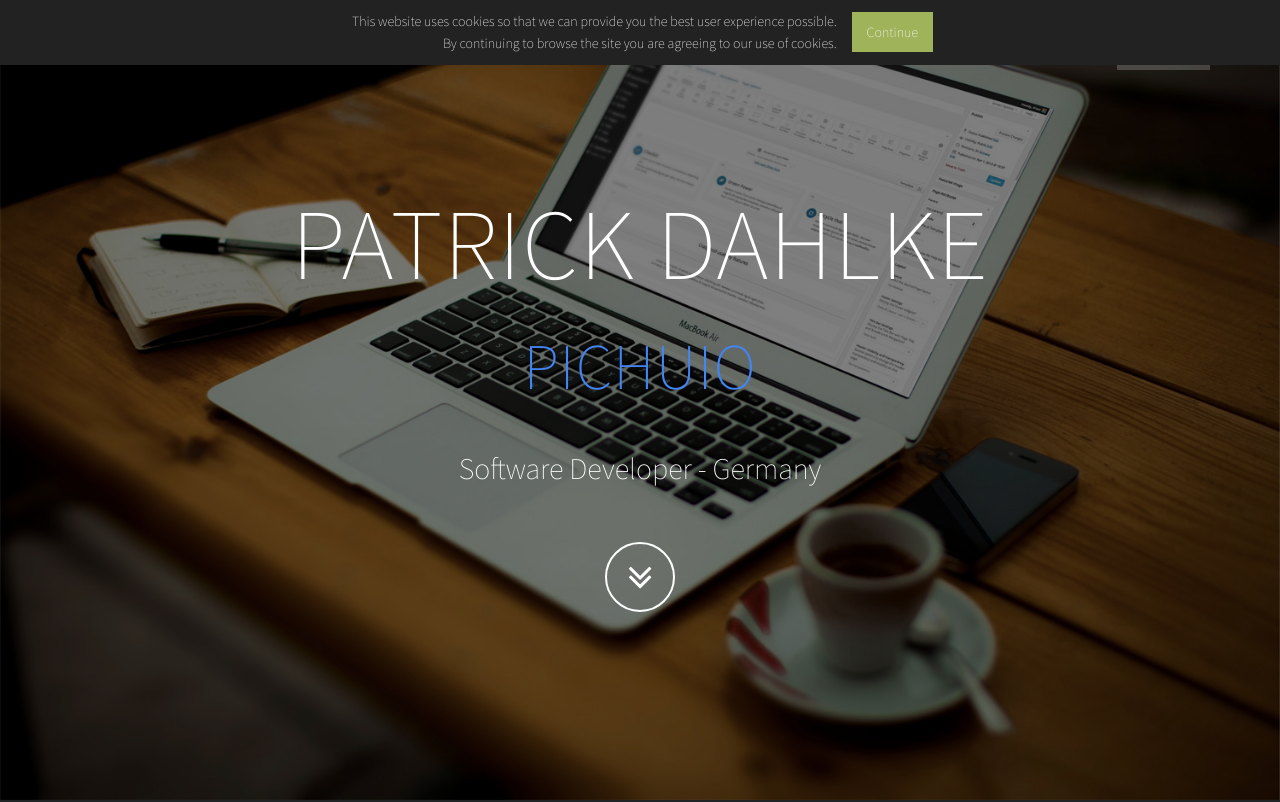
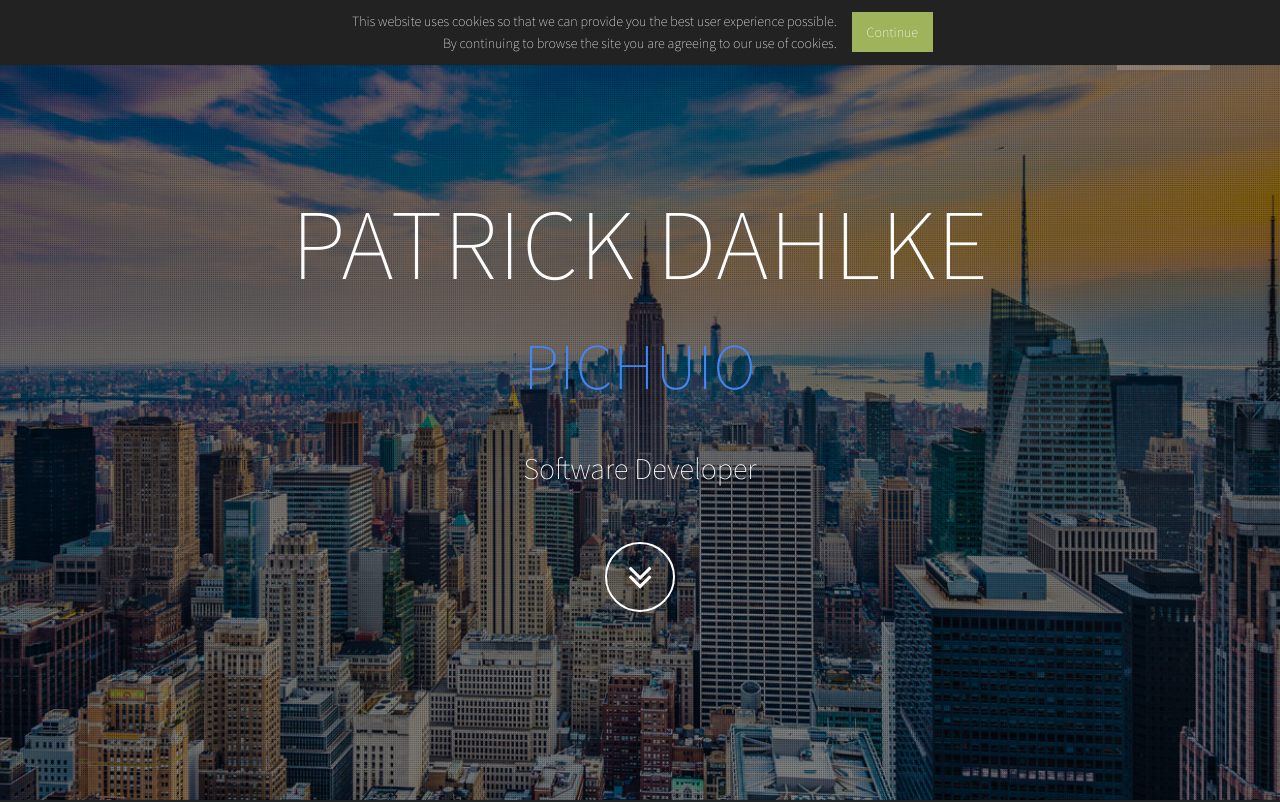
Before and after one commit to patdhlk/patdhlk.github.io, a plain HTML site: page index.html in a window 1280 px wide. Shown: the top 802 px of the page. Drawn offline with Linux system fonts and the light colour scheme; some packages are replaced by stand-ins of ours; grey boxes are pictures that could not be loaded.

Commit message:
background img

```diff
--- a/assets/css/scss/layout/_content.scss
+++ b/assets/css/scss/layout/_content.scss
@@ -8,7 +8,7 @@
     height: auto;
     text-align: center;
     color: $c_light;
-    background: url(../img/intro-bg.jpg) no-repeat bottom center scroll;
+    background: url(../img/slide.jpg) no-repeat bottom center scroll;
     background-color: $c_dark;
     -webkit-background-size: cover;
     -moz-background-size: cover;
--- a/index.html
+++ b/index.html
@@ -66,7 +66,7 @@
 				<div class="row">
 					<div class="col-xs-12">
 						<h1 class="brand-heading">Patrick Dahlke<br><small>pichuio</small></h1>
-						<p class="intro-text">Software Developer - Germany</p>
+						<p class="intro-text">Software Developer</p>
 						<div class="page-scroll">
 							<a href="#about" class="btn btn-circle">
 								<i class="icon-angle-double-down animated"></i>
```
Also changed, not shown: assets/css/app.min.css, assets/css/scss/app.css, assets/css/scss/app.min.css, assets/img/slide.jpg (added), 1 other file.
